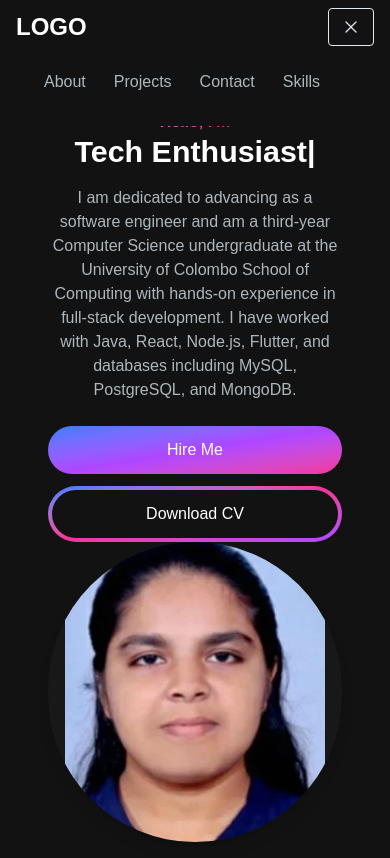
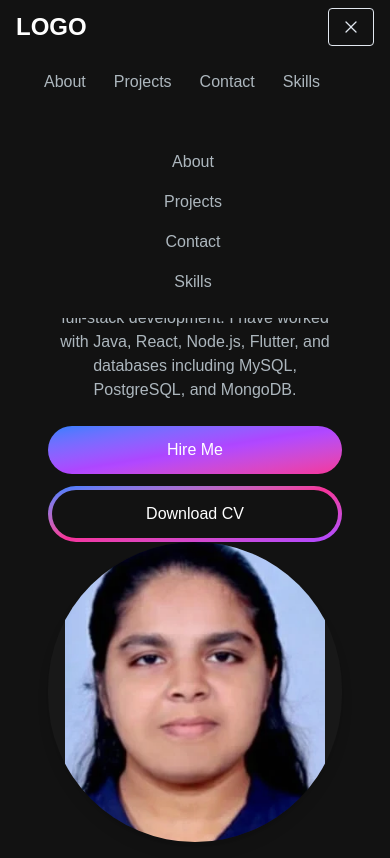
Before and after one commit to HimashaChinthani/my-Portfolio, a Next.js app: page / in a window 390 px wide. Both pictures are taken after a click on the button 351 px from the left and 27 px from the top of the page. Built offline with nearby package versions, Linux system fonts and the light colour scheme.

Commit message:
create MenuOverlay.jsx

```diff
--- /dev/null
+++ b/app/components/MenuOverlay.jsx
@@ -0,0 +1,16 @@
+import React from "react";
+import NavLink from "./NavLink"; // <-- Make sure this path is correct
+
+const MenuOverlay = ({ links }) => {
+  return (
+    <ul className="flex flex-col py-4 items-center">
+      {links.map((link, index) => (
+        <li key={index}>
+          <NavLink href={link.path} title={link.title} />
+        </li>
+      ))}
+    </ul>
+  );
+};
+
+export default MenuOverlay;
--- a/app/components/NavBar.jsx
+++ b/app/components/NavBar.jsx
@@ -1,6 +1,6 @@
  "use client";
  import React, { useState } from 'react'
-
+import MenuOverlay from "./MenuOverlay"
  import Link from "next/link";
 import NavLink from "./NavLink";
 import { Bars3Icon, XMarkIcon } from "@heroicons/react/24/solid";
@@ -27,7 +27,7 @@ const navLinks=[
  const NavBar = () => {
     const[navbarOpen,setNavbarOpen]=useState(false);
    return (
-     <nav className='fixed top-0 left-0 right-0 z-10 bg-[#121212] bg-opacity-90'>
+     <nav className='fixed top-0 left-0 right-0 z-10 bg-[#121212] bg-opacity-100'>
         <div className='flex flex-wrap items-center justify-between mx-auto px-4 py-2'>
             <Link href={"/"} className=" text-2xl md:text-5xl text-white font-semibold">LOGO</Link>
             <div className='mobile-menu block md:hidden'>
@@ -58,6 +58,7 @@ const navLinks=[
 </ul>
             </div>
         </div>
+        {navbarOpen ? <MenuOverlay links={navLinks}/> :null}
      </nav>
    )
  }
```
